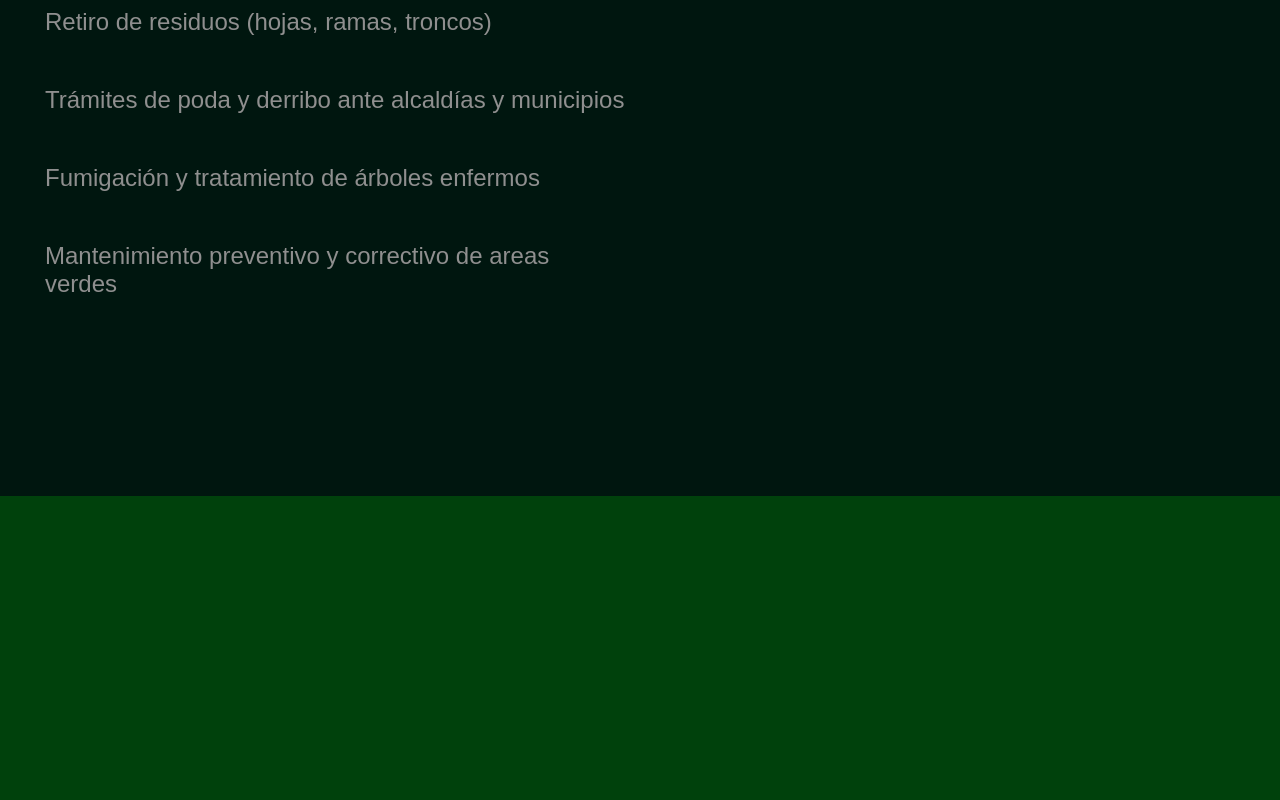
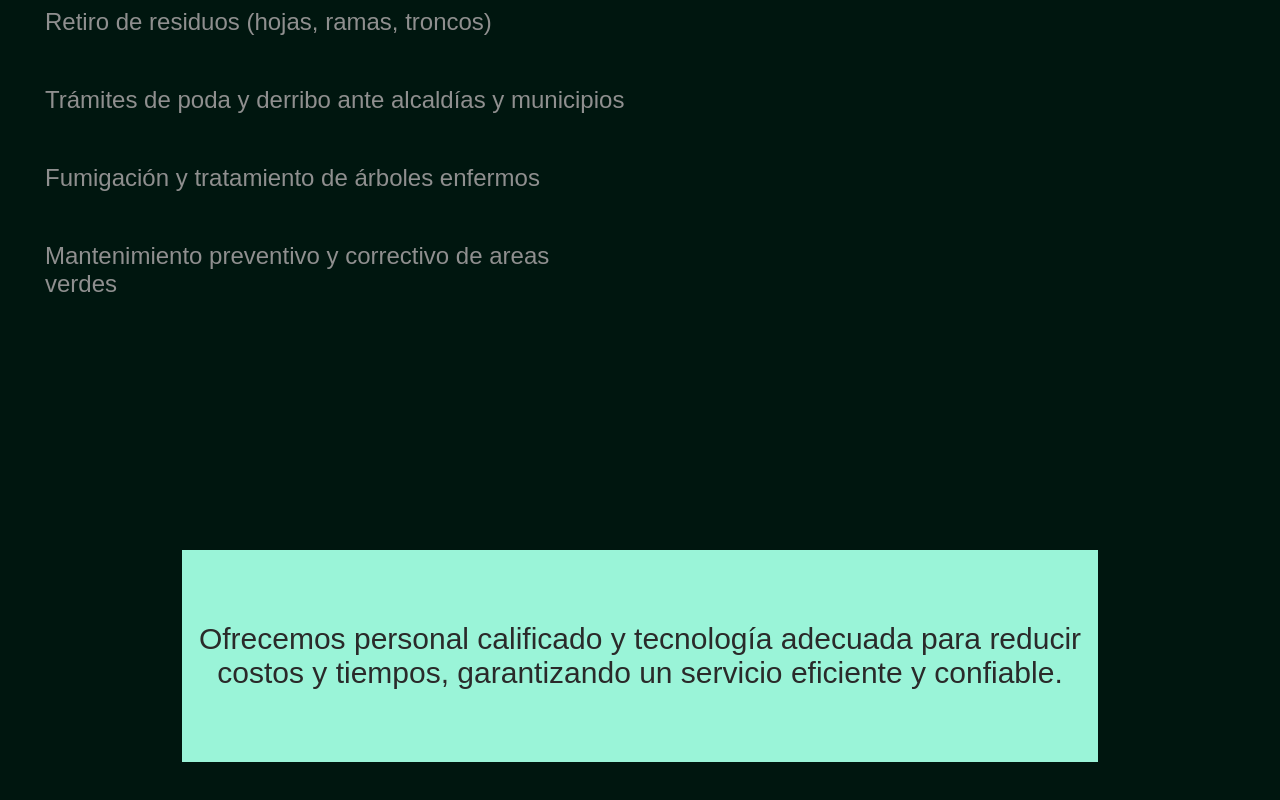
Before and after one commit to lalodsi/servipoda, a React (Vite) app: page / in a window 1280 px wide. Shown: the part 1024-1824 px from the top of the page. Before the commit the page ends 1520 px from the top, so only its background shows below. Built offline with nearby package versions, Linux system fonts and the light colour scheme.

Commit message:
Add a box message

```diff
--- a/src/components/App.tsx
+++ b/src/components/App.tsx
@@ -2,12 +2,14 @@ import React from 'react';
 import '../styles/App.scss';
 import CallToActionSection from '../sections/CallToAction';
 import ServicesSection from '../sections/Services';
+import BoxMessageSection from '../sections/BoxMessage';
 
 const App: React.FC = () => {
   return (
     <div className="App">
       <CallToActionSection />
       <ServicesSection />
+      <BoxMessageSection />
     </div>
   );
 };
--- /dev/null
+++ b/src/sections/BoxMessage.tsx
@@ -0,0 +1,16 @@
+import React from 'react'
+import '../styles/BoxMessage.scss';
+
+const message = "Ofrecemos personal calificado y tecnología adecuada para reducir costos y tiempos, garantizando un servicio eficiente y confiable."
+
+const BoxMessage = () => {
+  return (
+    <div className='BoxMessageContainer'>
+        <div className="BoxMessage">
+            <p>{message}</p>
+        </div>
+    </div>
+  )
+}
+
+export default BoxMessage
--- /dev/null
+++ b/src/styles/BoxMessage.scss
@@ -0,0 +1,23 @@
+@import './variables';
+
+.BoxMessageContainer{
+    width: 100%;
+    height: 40rem;
+    background-color: $dark-background;
+    display: flex;
+    align-items: center;
+    justify-content: center;
+    .BoxMessage{
+        padding: 10px;
+        display: flex;
+        align-items: center;
+        justify-content: center;
+        background-color: $light-background;
+        width: 70%;
+        height: 30%;
+        color: $text-dark;
+        font-size: 30px;
+        text-align: center;
+        // vertical-align: middle;
+    }
+}
--- a/src/styles/Services.scss
+++ b/src/styles/Services.scss
@@ -4,7 +4,7 @@
     position: relative;
     // top: 350px;
     width: 100%;
-    height: 120vh;
+    height: 50rem;
     background-color: rgb(0, 22, 15);
     color: #f0f0f0;
     .title{
@@ -42,8 +42,8 @@
         display: flex;
         justify-content: center;
         img {
-          width: 60vh;
-          height: 65vh;
+          width: 30rem;
+          height: 30rem;
         }
       }
     }
--- a/src/styles/_variables.scss
+++ b/src/styles/_variables.scss
@@ -1,3 +1,8 @@
 $screen-small: 600px;
 $screen-medium: 1024px;
 $screen-large: 1200px;
+
+// Colors
+$dark-background: rgb(0, 22, 15);
+$light-background: rgb(154, 244, 216);
+$text-dark: rgb(42, 42, 42);
```
